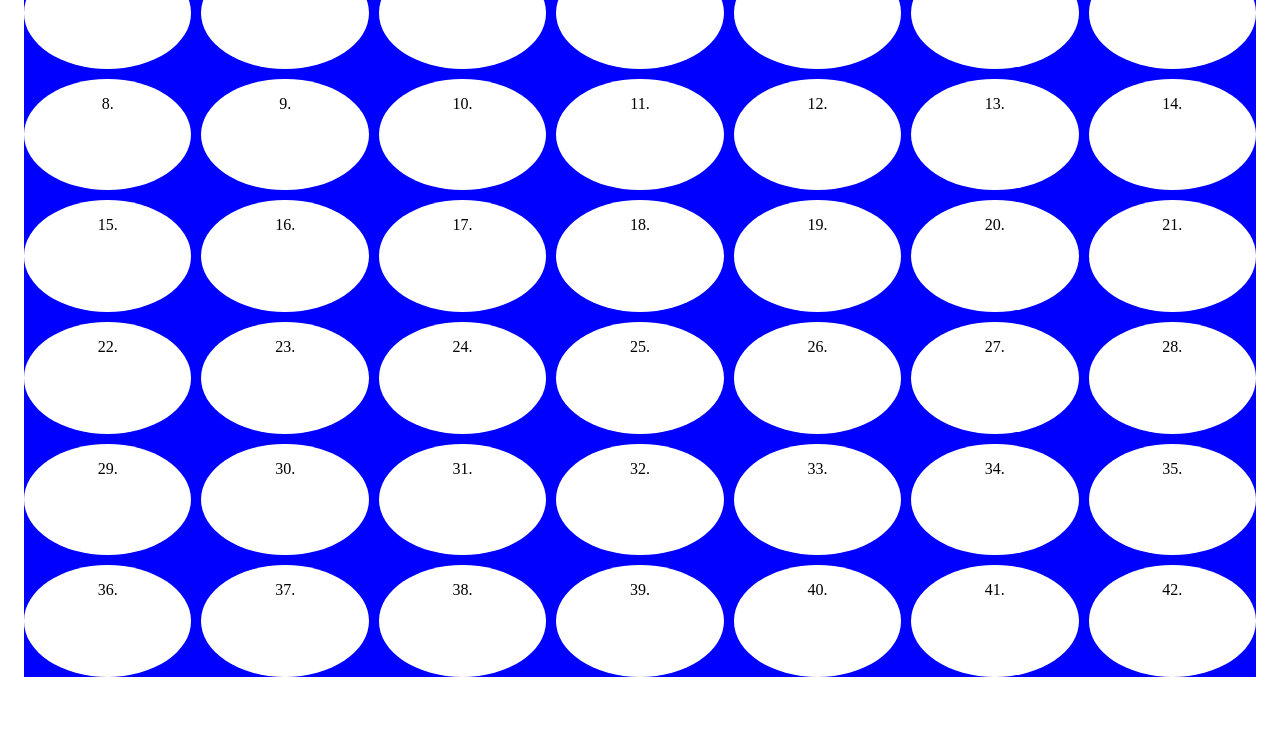
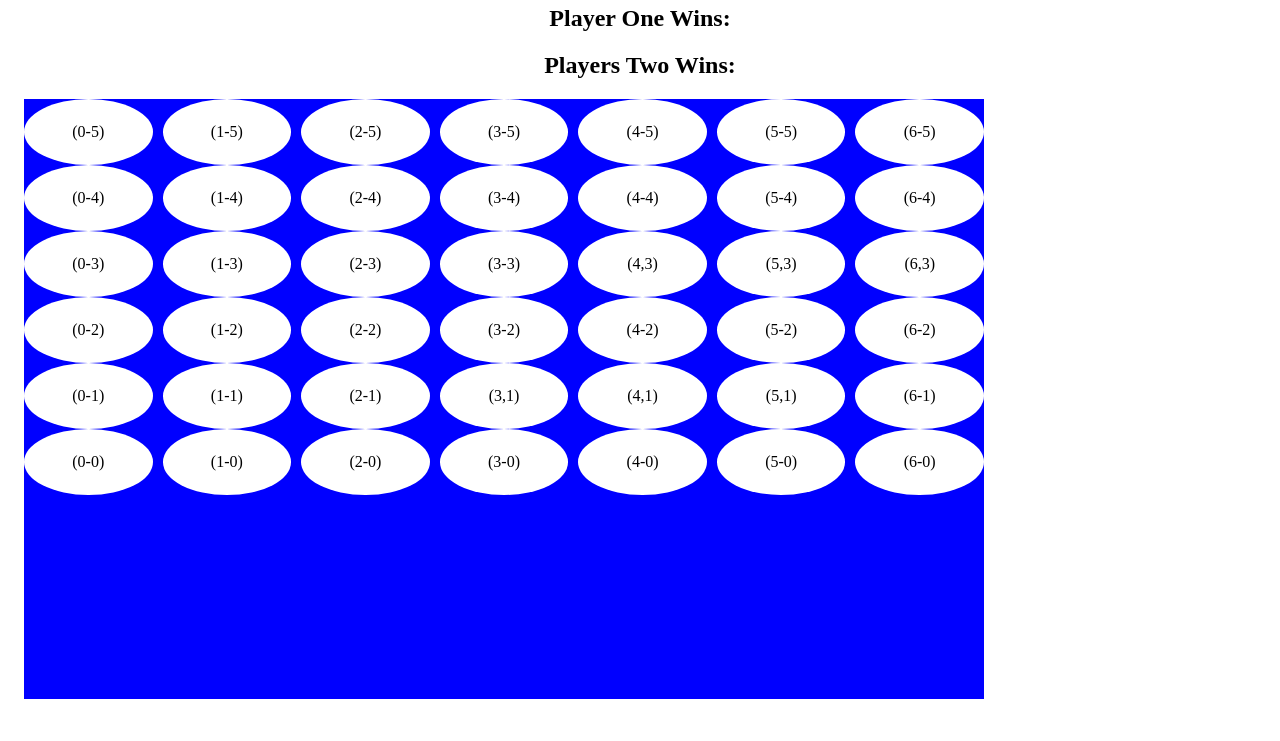
Before and after one commit to jluchini32/game-project, a plain HTML site: page index.html in a window 1280 px wide. Shown: the part 59-800 px from the top of the page. Drawn offline with nearby package versions, Linux system fonts and the light colour scheme.

Commit message:
initial gameboard setup

```diff
--- a/css/style.css
+++ b/css/style.css
@@ -1,6 +1,20 @@
+body {
+    text-align: center;
+}
+
+h1{
+    text-align: center;
+    font-size: 24px;
+    font-family: Arial, Helvetica, sans-serif;
+    color: red;
+
+
+}
+
 .container {
     background: blue;
-    height: 90vh;
+    height: 75vh;
+    width: 75vw;
     margin: 1rem;
     display: grid;
     grid-template-columns: 1fr 1fr 1fr 1fr 1fr 1fr 1fr;
@@ -12,8 +26,8 @@
     color:black;
     font-size: 1rem;
     text-align: center;
-    padding: 1rem;
+    padding: 1.5rem;
     background: white;
-    border-radius: 80%;
+    border-radius: 90%;
 
 }
--- a/index.html
+++ b/index.html
@@ -9,68 +9,75 @@
 </head>
 <body>
 
+<h1>CONNECT 4 GAME</h1>
+<h2>Player One Wins:</h2>
+<h2>Players Two Wins:</h2>
 
 <div class="container">
-    <div class="cell cell-1">1.</div>
-    <div class="cell cell-2">2.</div>
-    <div class="cell cell-3">3.</div>
-    <div class="cell cell-4">4.</div>
-    <div class="cell cell-5">5.</div>
-    <div class="cell cell-6">6.</div>
-    <div class="cell cell-7">7.</div>
-    <div class="cell cell-8">8.</div>
-    <div class="cell cell-9">9.</div>
-    <div class="cell cell-10">10.</div>
-    <div class="cell cell-11">11.</div>
-    <div class="cell cell-12">12.</div>
-    <div class="cell cell-13">13.</div>
-    <div class="cell cell-14">14.</div>
-    <div class="cell cell-15">15.</div>
-    <div class="cell cell-16">16.</div>
-    <div class="cell cell-17">17.</div>
-    <div class="cell cell-18">18.</div>
-    <div class="cell cell-19">19.</div>
-    <div class="cell cell-20">20.</div>
-    <div class="cell cell-21">21.</div>
-    <div class="cell cell-22">22.</div>
-    <div class="cell cell-23">23.</div>
-    <div class="cell cell-24">24.</div>
-    <div class="cell cell-25">25.</div>
-    <div class="cell cell-26">26.</div>
-    <div class="cell cell-27">27.</div>
-    <div class="cell cell-28">28.</div>
-    <div class="cell cell-29">29.</div>
-    <div class="cell cell-30">30.</div>
-    <div class="cell cell-31">31.</div>
-    <div class="cell cell-32">32.</div>
-    <div class="cell cell-33">33.</div>
-    <div class="cell cell-34">34.</div>
-    <div class="cell cell-35">35.</div>
-    <div class="cell cell-36">36.</div>
-    <div class="cell cell-37">37.</div>
-    <div class="cell cell-38">38.</div>
-    <div class="cell cell-39">39.</div>
-    <div class="cell cell-40">40.</div>
-    <div class="cell cell-41">41.</div>
-    <div class="cell cell-42">42.</div>
+<div class= "col-0">
+    <div class="cell" id ="0-5">(0-5)</div>
+    <div class="cell" id ="0-4">(0-4)</div>
+    <div class="cell" id ="0-3">(0-3)</div>
+    <div class="cell" id ="0-2">(0-2)</div>
+    <div class="cell" id ="0-1">(0-1)</div>
+    <div class="cell" id ="0-0">(0-0)</div>
 </div>
 
+<div id= "col-1">
+    <div class="cell" id ="1-5">(1-5)</div>
+    <div class="cell" id ="1-4">(1-4)</div>
+    <div class="cell" id ="1-3">(1-3)</div>
+    <div class="cell" id ="1-2">(1-2)</div>
+    <div class="cell" id ="1-1">(1-1)</div>
+    <div class="cell" id ="1-0">(1-0)</div>
+</div>
 
+<div id= "col-2">
+    <div class="cell" id ="2-5">(2-5)</div>
+    <div class="cell" id ="2-4">(2-4)</div>
+    <div class="cell" id ="2-3">(2-3)</div>
+    <div class="cell" id ="2-2">(2-2)</div>
+    <div class="cell" id ="2-1">(2-1)</div>
+    <div class="cell" id ="2-0">(2-0)</div>
+</div>
 
+<div id= "col-3">
+    <div class="cell" id ="3-5">(3-5)</div>
+    <div class="cell" id ="3-4">(3-4)</div>
+    <div class="cell" id ="3-3">(3-3)</div>
+    <div class="cell" id ="3-2">(3-2)</div>
+    <div class="cell" id ="3-1">(3,1)</div>
+    <div class="cell" id ="3-0">(3-0)</div>
+</div>
 
+<div id= "col-4">
+    <div class="cell" id ="4-5">(4-5)</div>
+    <div class="cell" id ="4-4">(4-4)</div>
+    <div class="cell" id ="4-3">(4,3)</div>
+    <div class="cell" id ="4-2">(4-2)</div>
+    <div class="cell" id ="4-1">(4,1)</div>
+    <div class="cell" id ="4-0">(4-0)</div>
+</div>
 
+<div id= "col-5">
+    <div class="cell" id ="5-5">(5-5)</div>
+    <div class="cell" id ="5-4">(5-4)</div>
+    <div class="cell" id ="5-3">(5,3)</div>
+    <div class="cell" id ="5-2">(5-2)</div>
+    <div class="cell" id ="5-1">(5,1)</div>
+    <div class="cell" id ="5-0">(5-0)</div>
+</div>
 
+<div id= "col-6">
+    <div class="cell" id ="6-5">(6-5)</div>
+    <div class="cell" id ="6-4">(6-4)</div>
+    <div class="cell" id ="6-3">(6,3)</div>
+    <div class="cell" id ="6-2">(6-2)</div>
+    <div class="cell" id ="6-1">(6-1)</div>
+    <div class="cell" id ="6-0">(6-0)</div>
+</div>
 
-
-
-
-
-
-
-
-
-
-
+</div>
 
     <script src="https://cdnjs.cloudflare.com/ajax/libs/jquery/3.2.1/jquery.js"></script>
     <script src="js/app.js"></script>
--- a/js/app.js
+++ b/js/app.js
@@ -0,0 +1,7 @@
+console.log('up and running');
+
+// $('.toggle').on('click', function() {});
+// is equivalent of $('.toggle').click(function() {});
+$('.cell').on('click', function() {
+    $('id').toggleClass('show-list');
+    });
```
